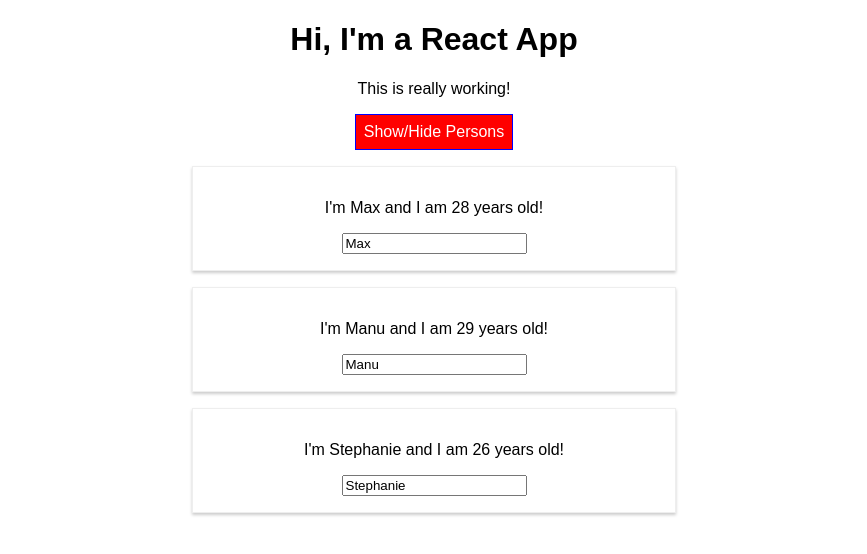
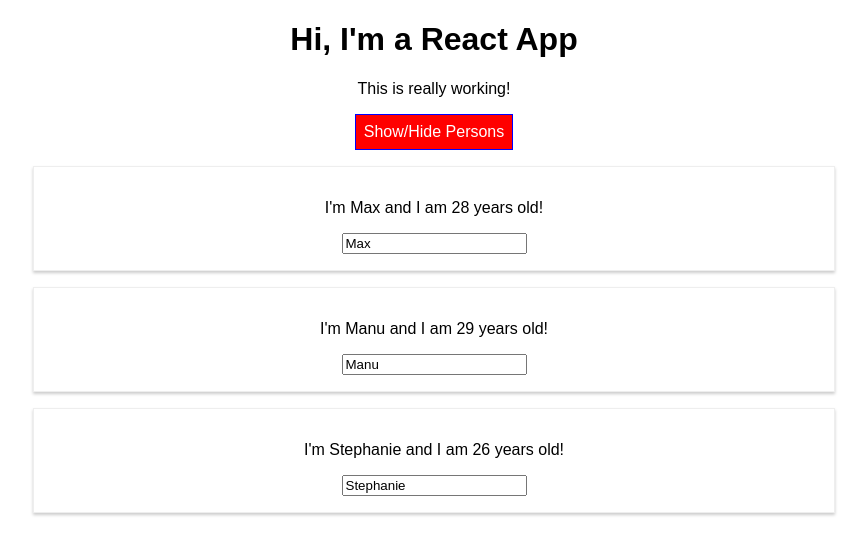
Before and after one commit to mimbele/react-playground, a React (Create React App) app: page / in a window 1280 px wide. Both pictures are taken after a click on the button "Show/Hide Persons". Shown: the top 554 px of the page, without its empty margins (206-1073 px from the left). Built offline with nearby package versions, Linux system fonts and the light colour scheme.

Commit message:
using css modules -still not working due to old create-reacct-app version

```diff
--- a/src/App.js
+++ b/src/App.js
@@ -1,6 +1,5 @@
 import React, { Component } from 'react';
-import Radium, { StyleRoot } from 'radium'
-import './App.css';
+import Styles from './App.module.css';
 import Person from './Person/Person';
 
 class App extends Component {
@@ -42,11 +41,7 @@
       font: 'inherit',
       border: '1px solid blue',
       padding: '8px',
-      cursor: 'pointer',
-      ':hover': {
-        backgroundColor: 'lightgreen',
-        color: 'black'
-      }
+      cursor: 'pointer'
     };
 
     let persons = null;
@@ -67,25 +62,20 @@
         </div>
       );
       buttonStyle.backgroundColor = 'red'; //red means clicking button will hide persons
-      buttonStyle[':hover'] = {
-        backgroundColor: 'salmon',
-        color: 'black'
-      };
     }
 
     //change 'This is really working!' paragraph's css class dynamically
     let pStyle = []
     if (this.state.persons.length <=2) {
-      pStyle.push('red'); //pStyle = ['red']
+      pStyle.push(Styles.red); //pStyle = ['red']
     }
     if (this.state.persons.length <=1) {
-      pStyle.push('bold'); //pStyle = ['red', 'bold']
+      pStyle.push(Styles.bold); //pStyle = ['red', 'bold']
     }
     pStyle = pStyle.join(' ');
 
     return (
-      <StyleRoot>
-        <div className="App">
+      <div className={Styles.App}>
         <h1>Hi, I'm a React App</h1>
         <p className={pStyle}>This is really working!</p>
         <button
@@ -93,9 +83,8 @@
           onClick={this.togglePersonsVisibility}>Show/Hide Persons</button>
         {persons}
       </div>
-      </StyleRoot>
     );
   }
 }
 
-export default Radium(App);
+export default App;
--- a/src/Person/Person.js
+++ b/src/Person/Person.js
@@ -1,21 +1,14 @@
 import React from 'react';
-import Radium from 'radium';
-
-import './Person.css';
+import Styles from './Person.module.css';
 
 const person = ( props ) => {
-    const style = {
-        "@media (min-width: 500px)": {
-            'width': '450px'
-        }
-    }
     return (
-        <div className="Person" style={style}>
+        <div className={Styles.Person}>
             <p onClick={props.click}>I'm {props.name} and I am {props.age} years old!</p>
             <p>{props.children}</p>
             <input type="text" onChange={props.inputChanged} value={props.name} />
         </div>
     )
-};
+}
 
-export default Radium(person);
+export default person;
```
Also changed, not shown: src/App.module.css (renamed from src/App.css), src/Person/Person.module.css (renamed from src/Person/Person.css). Lines whose indentation alone changed are shown as unchanged.
